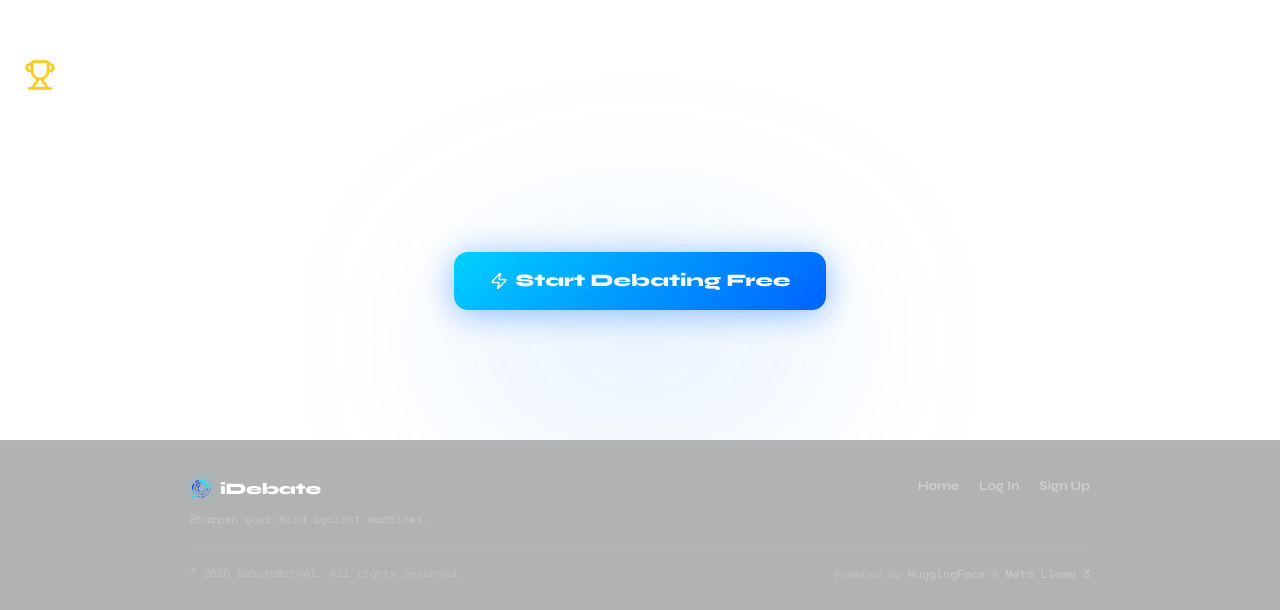
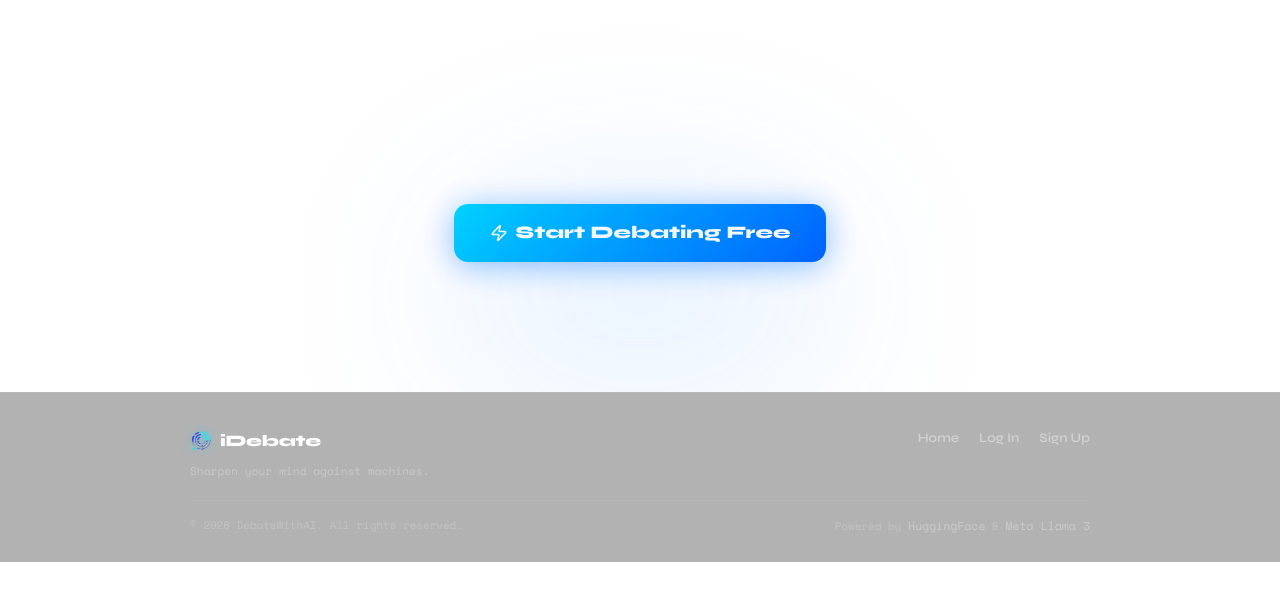
Before and after one commit to JCMlo02/AI-Debater, a Next.js app: page / in a window 1280 px wide. Shown: the part 1280-1890 px from the top of the page. After the commit the page ends 1842 px from the top, so only its background shows below. Built offline with nearby package versions, Linux system fonts and the light colour scheme; no server answers.

Commit message:
rm ugly trophy

```diff
--- a/src/components/HomePage.tsx
+++ b/src/components/HomePage.tsx
@@ -561,7 +561,6 @@ export default function HomePage() {
             transform: "translateX(-50%)",
           }}
         />
-        <Trophy size={32} style={{ color: "#facc15", marginBottom: 16 }} />
         <h2
           style={{
             fontSize: "2.2rem",
```
